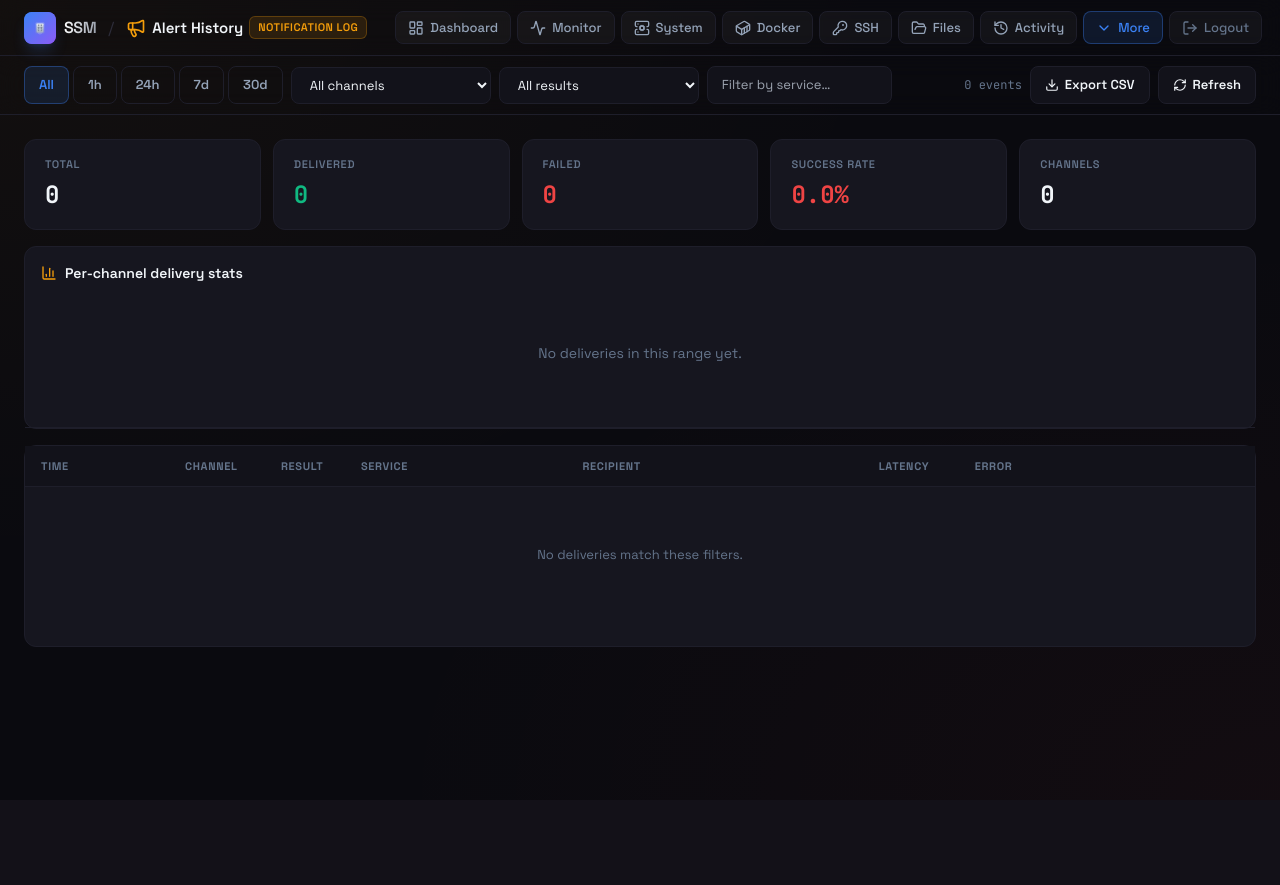
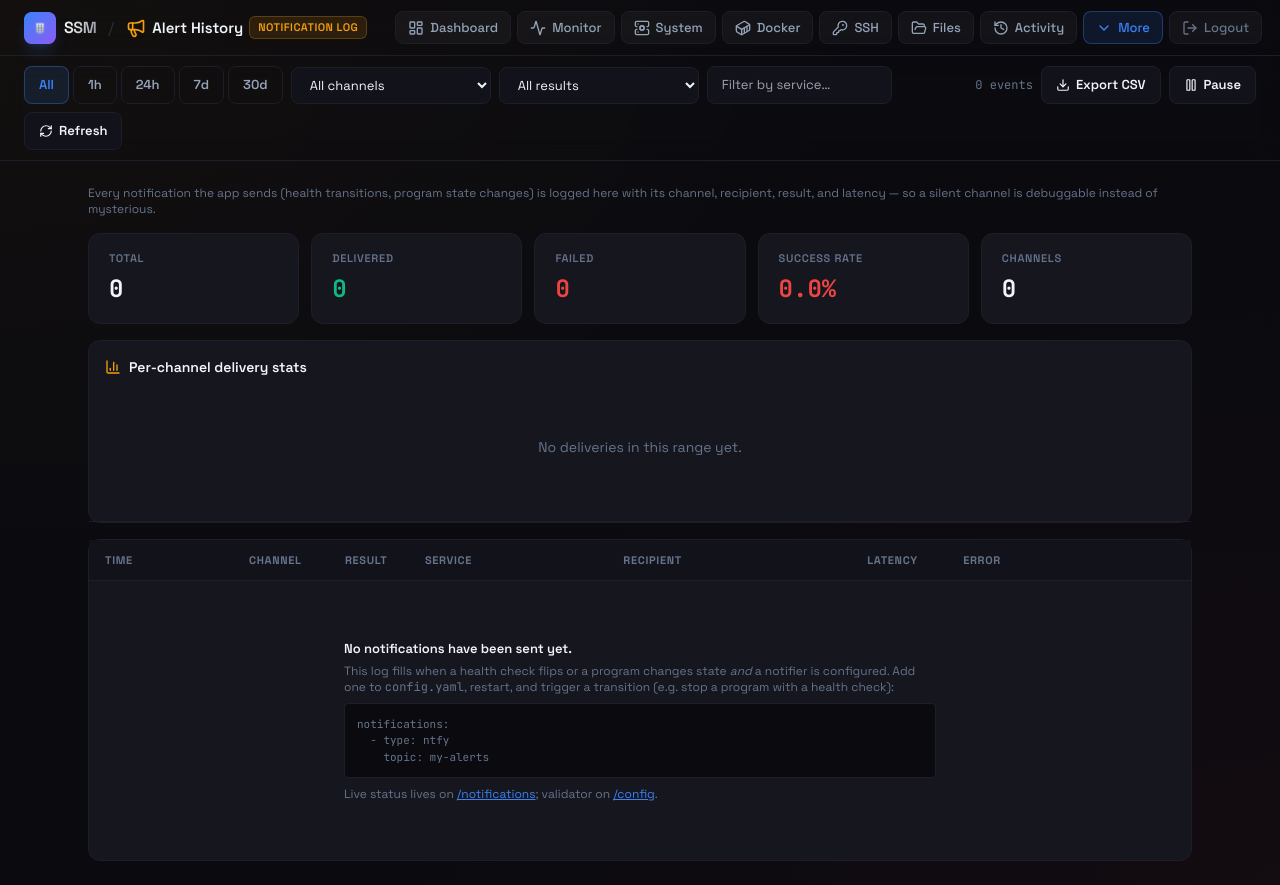
Before and after one commit to Rishabh-Bajpai/server-services-manager, a Flask app: page /alerts in a window 1280 px wide. Before the commit the page ends 647 px from the top, so only its background shows below. Run offline with Flask 3, Linux system fonts and the light colour scheme; the visitor is signed in with stand-in values (Sample User, id 1); data that the repository does not hold is empty; some libraries are stand-ins or nearby versions.

Commit message:
polish(alerts): width, teaching empty state, error paths, pause-live

```diff
--- a/templates/alerts.html
+++ b/templates/alerts.html
@@ -215,6 +215,10 @@
             <i data-lucide="download" class="w-3.5 h-3.5"></i>
             <span class="hidden sm:inline">Export CSV</span>
         </a>
+        <button class="btn" id="btn-pause" onclick="togglePause()" title="Pause the 30s auto-refresh">
+            <i data-lucide="pause" class="w-3.5 h-3.5"></i>
+            <span class="hidden sm:inline" id="pause-label">Pause</span>
+        </button>
         <button class="btn" onclick="loadAll()">
             <i data-lucide="refresh-cw" class="w-3.5 h-3.5"></i>
             <span class="hidden sm:inline">Refresh</span>
@@ -222,7 +226,8 @@
     {% endset %}
     {{ ui.subheader(subheader) }}
 
-    <main class="max-w-7xl mx-auto px-4 sm:px-6 py-6 space-y-4">
+    <main class="w-[90%] max-w-[1760px] mx-auto px-4 sm:px-6 py-6 space-y-4">
+        <div class="text-xs text-[var(--text-muted)]">Every notification the app sends (health transitions, program state changes) is logged here with its channel, recipient, result, and latency — so a silent channel is debuggable instead of mysterious.</div>
         <section id="summary-cards" class="grid grid-cols-2 sm:grid-cols-5 gap-3"></section>
 
         <section class="panel-card">
@@ -305,7 +310,18 @@
         if (ch === 'email') return 'badge-orange';
         return 'badge-gray';
     }
-    function api(path) { return fetch(path).then(r => r.json()); }
+    function api(path) {
+        return fetch(path).then(r => {
+            if (!r.ok) throw new Error('HTTP ' + r.status);
+            return r.json();
+        });
+    }
+    let paused = false;
+    let lastTotal = null;  // total deliveries in range (for the setup explainer)
+    function togglePause() {
+        paused = !paused;
+        document.getElementById('pause-label').textContent = paused ? 'Resume' : 'Pause';
+    }
 
     function setRange(r, btn) {
         range = r;
@@ -319,13 +335,23 @@
     }
 
     function loadAll() {
+        if (paused) return;
         loadSummary();
         loadEvents();
     }
 
     function loadSummary() {
         api('/api/alerts/stats?' + (sinceQuery() ? sinceQuery().slice(1) : ''))
-            .then(d => renderSummary(d));
+            .then(d => {
+                lastTotal = (d.summary || {}).total || 0;
+                renderSummary(d);
+            })
+            .catch(e => {
+                document.getElementById('summary-cards').innerHTML =
+                    `<div class="summary-card"><div class="summary-label">Error</div><div class="text-xs text-[var(--accent-red)]">Could not load stats: ${escAttr(e.message)}</div></div>`;
+                document.getElementById('channel-stats').innerHTML =
+                    `<div class="empty-state text-sm text-[var(--accent-red)]">Could not load channel stats.</div>`;
+            });
     }
 
     function renderSummary(d) {
@@ -394,14 +420,38 @@
         const service = document.getElementById('filter-service').value.trim();
         if (service) params.set('service', service);
 
-        api('/api/alerts/events?' + params.toString()).then(d => renderEvents(d.events || []));
+        api('/api/alerts/events?' + params.toString())
+            .then(d => renderEvents(d.events || []))
+            .catch(e => {
+                document.getElementById('events-tbody').innerHTML =
+                    `<tr><td colspan="7"><div class="empty-state text-[var(--accent-red)]">Failed to load events: ${escAttr(e.message)}</div></td></tr>`;
+                toast('Failed to load events: ' + e.message, 'error');
+            });
+    }
+
+    function filtersActive() {
+        return range !== 'all'
+            || document.getElementById('filter-channel').value !== ''
+            || document.getElementById('filter-success').value !== ''
+            || document.getElementById('filter-service').value.trim() !== '';
     }
 
     function renderEvents(rows) {
         const tbody = document.getElementById('events-tbody');
         document.getElementById('event-count').textContent = rows.length + ' events';
         if (!rows.length) {
-            tbody.innerHTML = `<tr><td colspan="7"><div class="empty-state">No deliveries match these filters.</div></td></tr>`;
+            // Teach, don't just shrug: an empty log with no filters means
+            // no notifier is configured yet — show how to get first blood.
+            if (!filtersActive() && (lastTotal === 0 || lastTotal === null)) {
+                tbody.innerHTML = `<tr><td colspan="7"><div class="empty-state" style="text-align:left;max-width:640px;margin:0 auto">
+                    <div class="font-semibold text-[var(--text-primary)] mb-1">No notifications have been sent yet.</div>
+                    <div class="text-xs mb-2">This log fills when a health check flips or a program changes state <em>and</em> a notifier is configured. Add one to <code class="font-mono">config.yaml</code>, restart, and trigger a transition (e.g. stop a program with a health check):</div>
+                    <pre class="font-mono text-[11px] bg-[var(--bg-primary)] border border-[var(--border-subtle)] rounded p-3 overflow-x-auto text-left">notifications:\n  - type: ntfy\n    topic: my-alerts</pre>
+                    <div class="text-xs mt-2">Live status lives on <a class="text-[var(--accent-blue)] underline" href="/notifications">/notifications</a>; validator on <a class="text-[var(--accent-blue)] underline" href="/config">/config</a>.</div>
+                </div></td></tr>`;
+            } else {
+                tbody.innerHTML = `<tr><td colspan="7"><div class="empty-state">No deliveries match these filters.</div></td></tr>`;
+            }
             return;
         }
         tbody.innerHTML = rows.map(r => {
```
